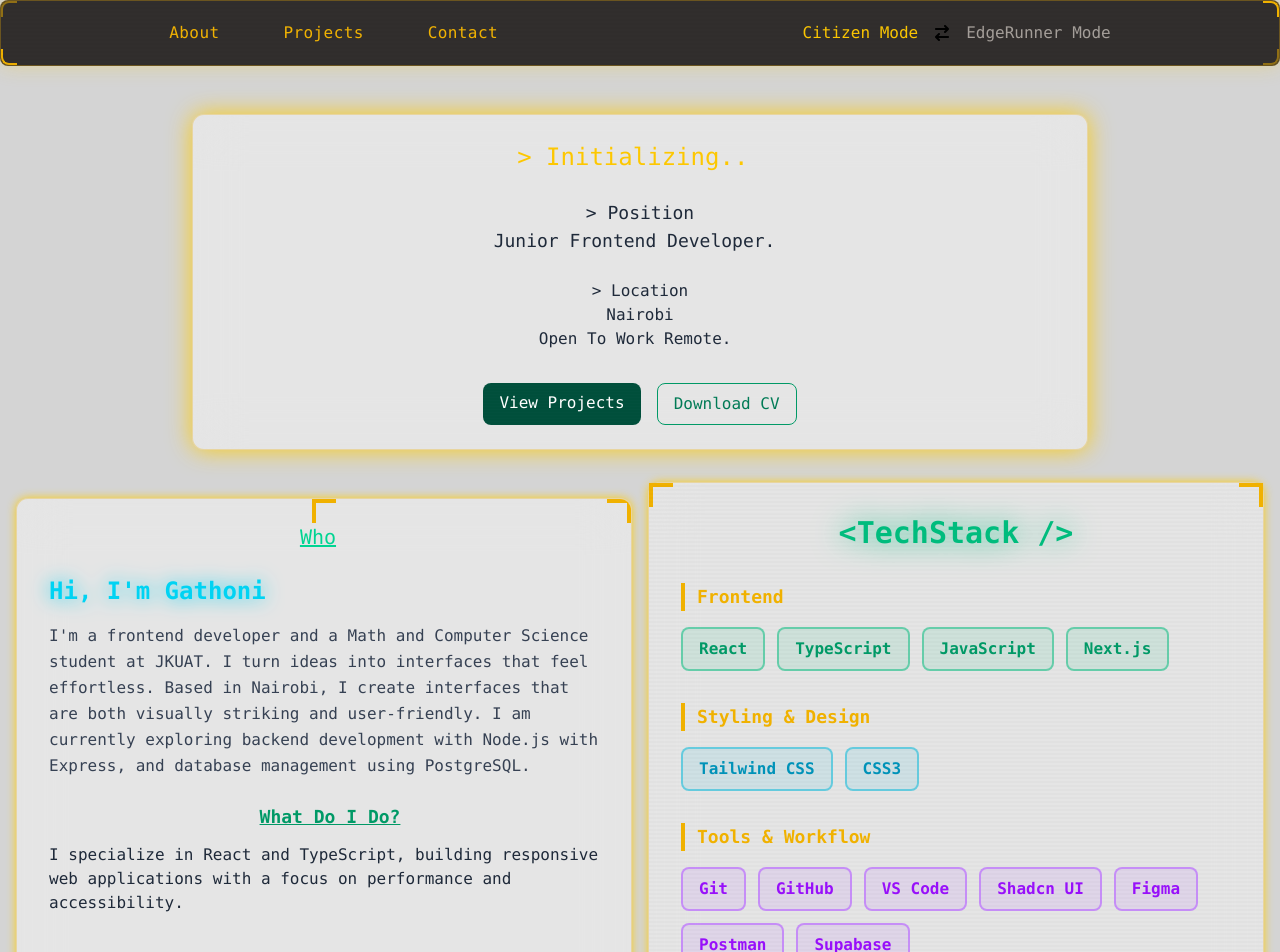
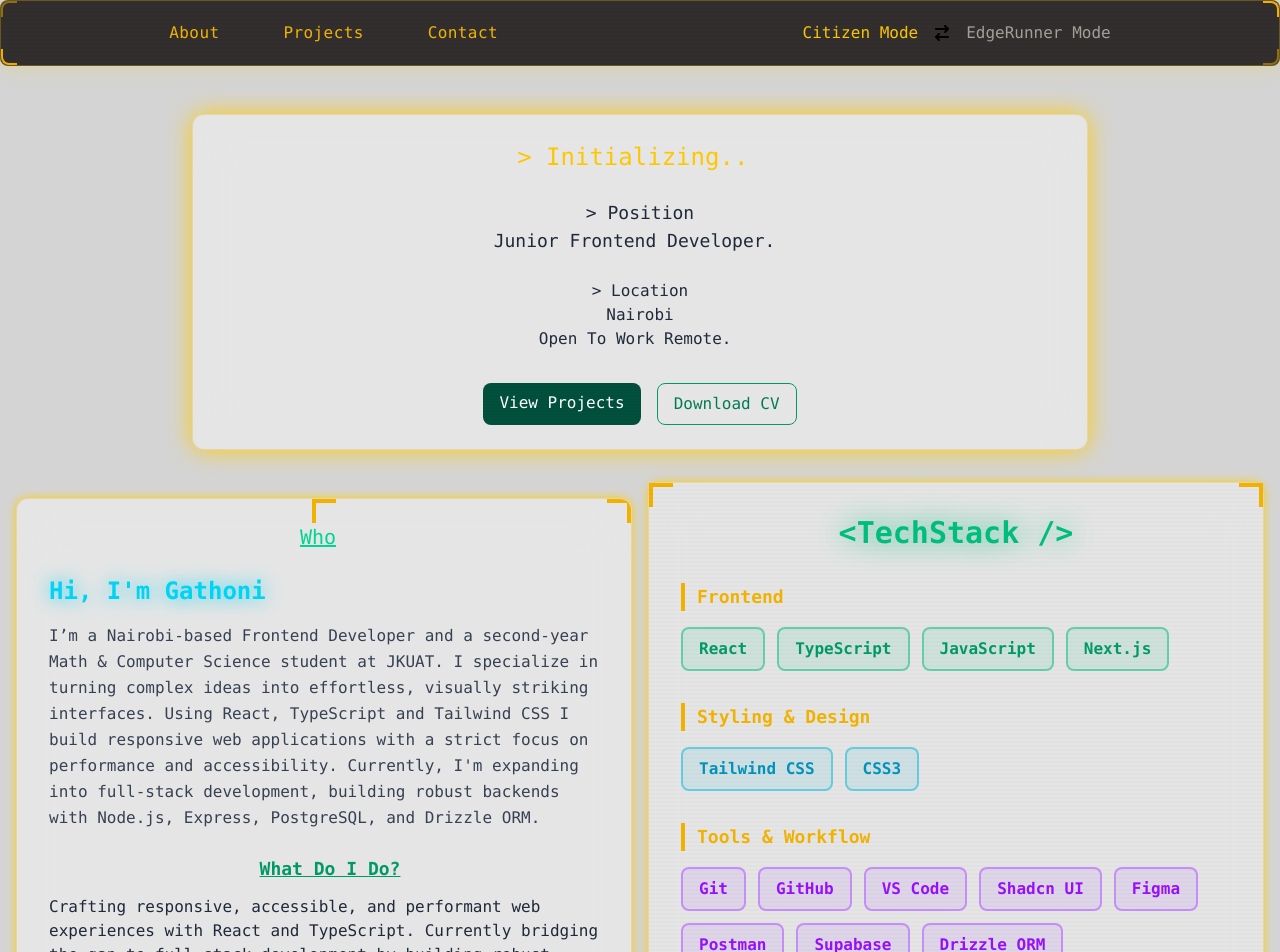
Before and after one commit to Gathoni-K/My-Portfolio, a React (Vite) app: page / in a window 1280 px wide. Shown: the top 952 px of the page. Built offline with nearby package versions, Linux system fonts and the light colour scheme.

Commit message:
updated about section

```diff
--- a/src/components/sections/About.tsx
+++ b/src/components/sections/About.tsx
@@ -58,9 +58,7 @@ const About = () => {
             >Hi, I'm Gathoni</h2>
     <p className="text-base leading-relaxed
     text-gray-700 dark:text-gray-300">
-        I'm a frontend developer and a Math and Computer Science student at JKUAT. I turn ideas into interfaces that feel effortless. Based in Nairobi,
-        I create interfaces that are both visually striking and
-        user-friendly. I am currently exploring backend development with Node.js with Express, and database management using PostgreSQL.
+    I’m a Nairobi-based Frontend Developer and a second-year Math & Computer Science student at JKUAT. I specialize in turning complex ideas into effortless, visually striking interfaces. Using React, TypeScript and Tailwind CSS I build responsive web applications with a strict focus on performance and accessibility. Currently, I'm expanding into full-stack development, building robust backends with Node.js, Express, PostgreSQL, and Drizzle ORM.
     </p>
 
         <h3 className="flex items-center justify-center mt-2 mb-2
@@ -70,8 +68,7 @@ const About = () => {
         pl-3 md:mt-6 md:mb-3"
         >What Do I Do?</h3>
     <p className="dark:text-stone-50">
-        I specialize in React and TypeScript, building responsive
-        web applications with a focus on performance and accessibility.
+        Crafting responsive, accessible, and performant web experiences with React and TypeScript. Currently bridging the gap to full-stack development by building robust backend systems with Node.js, Express, and PostgreSQL.
     </p>
             </div>
 
--- a/src/components/sections/TechStack.tsx
+++ b/src/components/sections/TechStack.tsx
@@ -1,7 +1,7 @@
 const TechStack = () => {
     const frontend = ['React', 'TypeScript', 'JavaScript', 'Next.js'];
     const styling = ['Tailwind CSS', 'CSS3',];
-    const tools = ['Git', 'GitHub', 'VS Code', 'Shadcn UI', 'Figma', 'Postman', 'Supabase'];
+    const tools = ['Git', 'GitHub', 'VS Code', 'Shadcn UI', 'Figma', 'Postman', 'Supabase', 'Drizzle ORM'];
     const backend = ['Node.js', 'Express js'];
     const database = ['PostgreSQL'];
 
```
Also changed, not shown: 1 other file (tests, documents, lock files or other folders).
